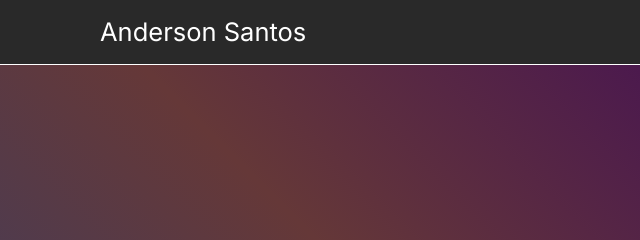
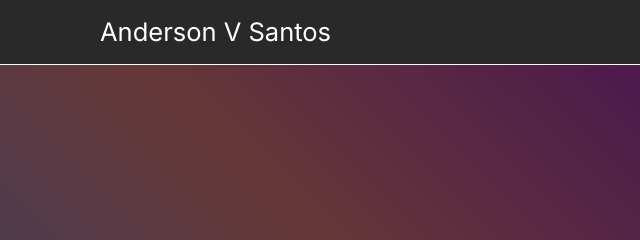
Before and after one commit to andersonvsantos/andersonvsantos.github.io, a plain HTML site: page index.html in a window 1280 px wide. Shown: the top 240 px of the page, 0-640 px from the left. Drawn offline with nearby package versions, Linux system fonts and the light colour scheme; files whose address does not match are found by name.

Commit message:
Update index.html

```diff
--- a/index.html
+++ b/index.html
@@ -16,12 +16,12 @@
     <link rel="stylesheet" href="./assets/styles/projetos.css">
     <link rel="stylesheet" href="./assets/styles/contato.css">
     <link rel="stylesheet" href="./assets/styles/rodape.css">
-    <title>Document</title>
+    <title>Anderson V Santos👨‍💻</title>
 </head>
 <body>
     <header>
         <div class="cabecalho container">
-            <h1 class="cabecalho-titulo">Anderson Santos</h1>
+            <h1 class="cabecalho-titulo">Anderson V Santos</h1>
             <nav class="cabecalho-navegacao" id="nav">
                 <button class="cabecalhoMenuBotao" id="cabecalhoMenuBotao">
                     Menu
```
